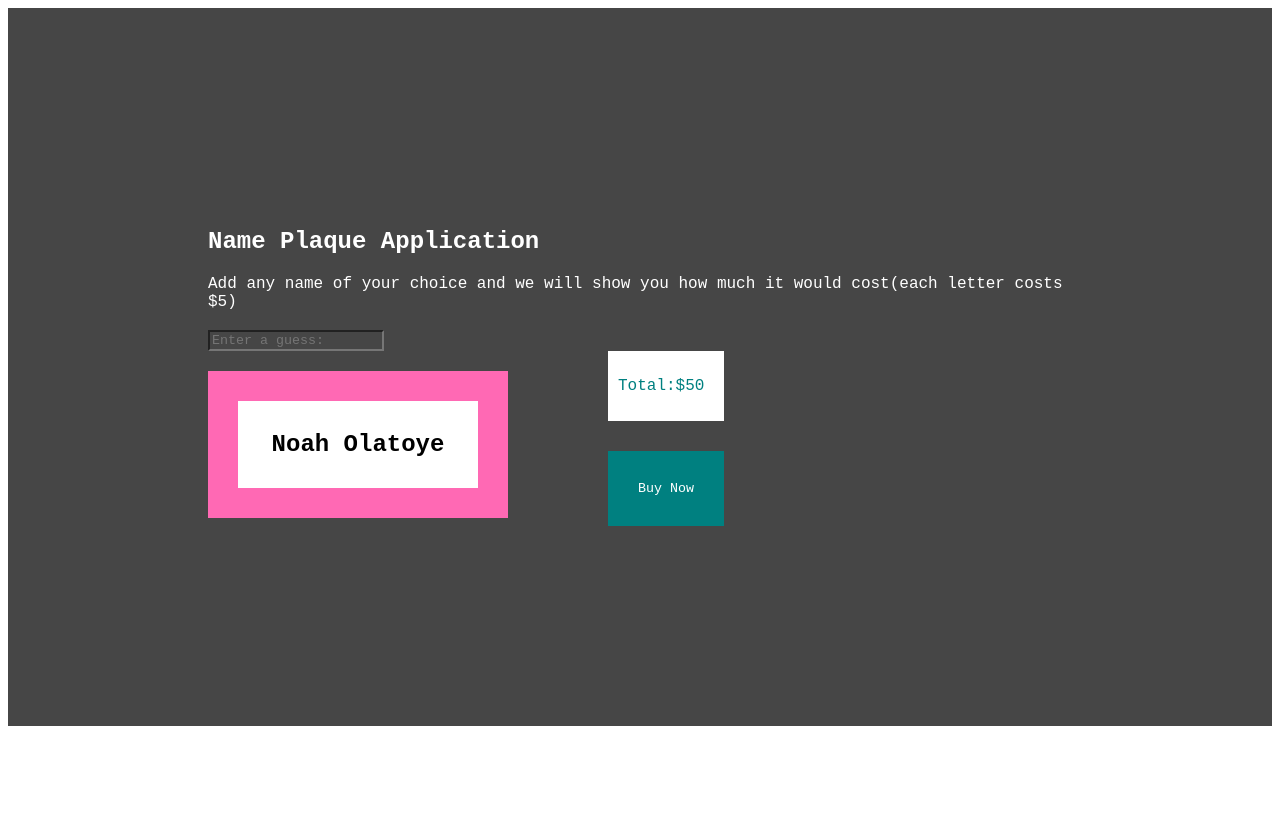
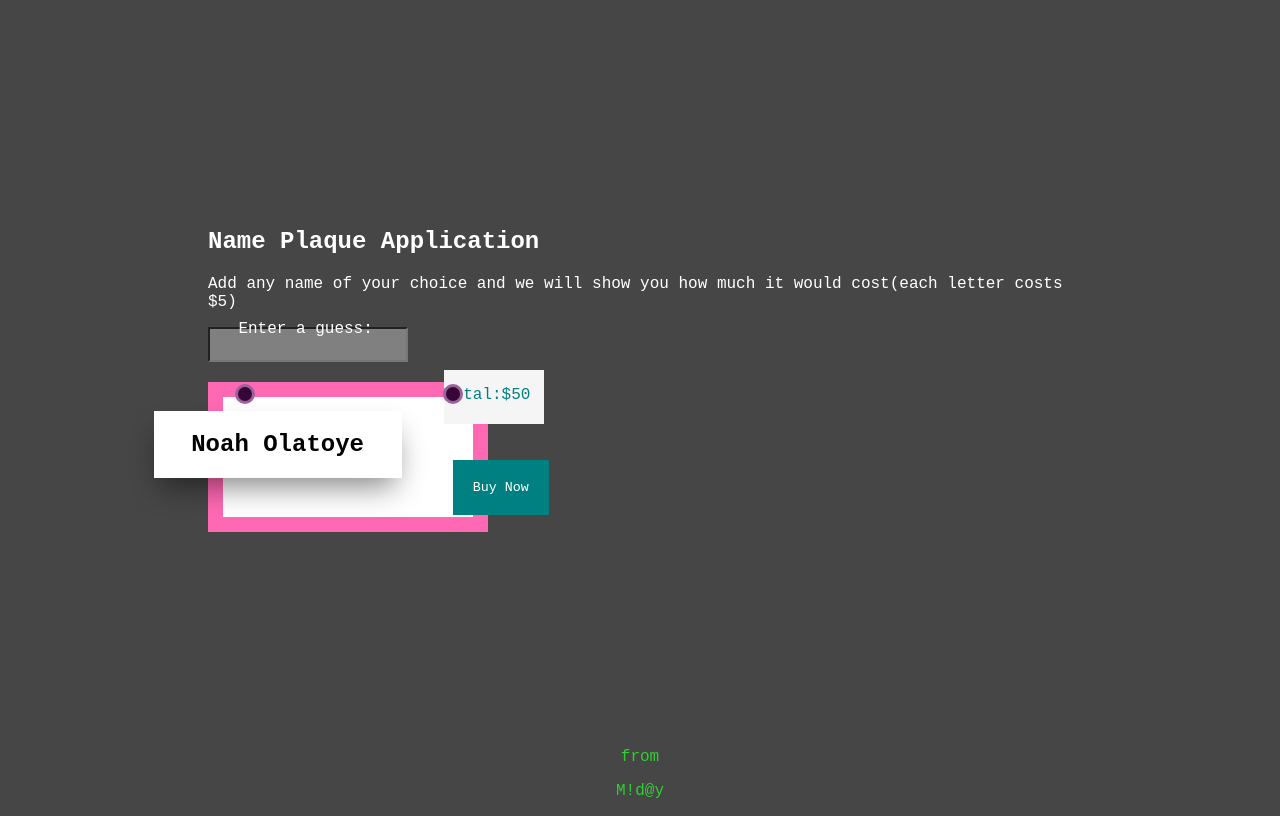
Before and after one commit to Olamidee007/td-project5-name-plaque-ui, a plain HTML site: page index.html in a window 1280 px wide. Drawn offline with Linux system fonts and the light colour scheme.

Commit message:
modification of html and css

```diff
--- a/index.html
+++ b/index.html
@@ -12,27 +12,34 @@
       <div class="apply">
       <h2>Name Plaque Application</h2>
       <P>Add any name of your choice and we will show you how much it would cost(each letter costs $5)</P>
-      <input type="text" placeholder="Enter a guess:">
+      <input type="text" placeholder="" class="guess-it">
+      <label class="guess-placeholder">Enter a guess:</label>
       </div>
 
       <div class="container">
 
           <section class="tutor">
-              <div class="instinct"><h1>Noah Olatoye</h1>
-        </div>
-    </section>
+            <div class="recycle"></div>
+            <div class="recyclart"></div>
+              <div class="instinct"></div>
+              <div class="hub"><h1>Noah Olatoye</h1></div>
+       </section>
 
-     <section class="tutor">
+       <div class="tutur">
          <div class="OG"><p>Total:$50</p>
      </div>
      <div class="OB"><button type="submit">Buy Now</button>
     </div>
-     </section>
+  </div>
 
 
     </div>
   </div>
 
+  <footer class="04">
+    <p>from</p>
+    <p class="ore">M!d@y</p>
+</footer>
 
 
 </body>
--- a/style.css
+++ b/style.css
@@ -3,8 +3,11 @@
     font-family: 'Courier New', Courier, monospace;
 }
 
+body{
+    background-color: rgba(0, 0, 0, 0.726);
+}
+
 .wrapper{
-    background-color: rgba(0, 0, 0, 0.726);
     padding: 200px;
 }
 
@@ -12,19 +15,66 @@
     color: white;
     font-family: 'Segoe UI', Tahoma, Geneva, Verdana, sans-serif;
 }
-input{
-    background-color: transparent;
+.guess-it{
+    background-color: gray;
     color: goldenrod;
+    height: 35px;
+    position: relative;
+    width: 200px;
 }
+.guess-placeholder{
+    position: absolute;
+    left: 14.9rem;
+    top: 20rem;
+}
+
+.recycle{
+  width: 20px;
+  height: 20px;
+  background: rgb(54, 7, 54);
+  border-radius: 50%;
+  border: 3.5px solid rgb(157, 98, 157);
+  position: absolute;
+  left: 14.7rem;
+  top: 24rem;
+  z-index: 5;
+}
+
+.recyclart{
+    width: 20px;
+    height: 20px;
+    background: rgb(54, 7, 54);
+    border-radius: 50%;
+    border: 3.5px solid rgb(157, 98, 157);
+    position: absolute;
+    left: 27.7rem;
+    top: 24rem;
+    z-index: 5;
+
+}
+
 .instinct{
     background-color: white;
-    border: solid hotpink 30px;
-    width: 300px;
+    border: solid hotpink 15px;
+    height: 150px;
+    width: 280px;
     margin-top: 20px;
     padding: 10px;
     text-align: center;
     font-family: 'Courier New', Courier, monospace;
+    position: relative;
 }
+
+.hub{
+    box-shadow: 0px 15px 30px -7px rgba(0, 0, 0, 0.486);
+    background-color: white;
+    position: absolute;
+    top: 25.7rem;
+    right: 54.9rem;
+    width: 248px;
+    text-align: center;
+}
+
 
 .container{
     display: flex;
@@ -34,16 +84,31 @@ input{
     font-family: Verdana, Geneva, Tahoma, sans-serif;
 }
 .OG{
-    background-color: white;
+    background-color: whitesmoke;
     color: teal;
     margin-left: 100px;
-    padding: 10px;
+    height: 54px;
+    width: 100px;
+    /* padding: 10px; */
+    position: absolute;
+    right: 46rem;
+    top: 370px;
 }
+
+
 button{
     background-color: teal;
     color: white;
     margin-left: 100px;
-    margin-top: 30px;
-    padding: 30px;
+    margin-top: 80px;
+    padding: 20px;
     border: 10px;
+    position: absolute;
+    right: 45.7rem;
+    top: 380px;
 }
+
+footer{
+    text-align: center;
+    color: limegreen;
+}
```
Also changed, not shown: img ore.gif (added).
